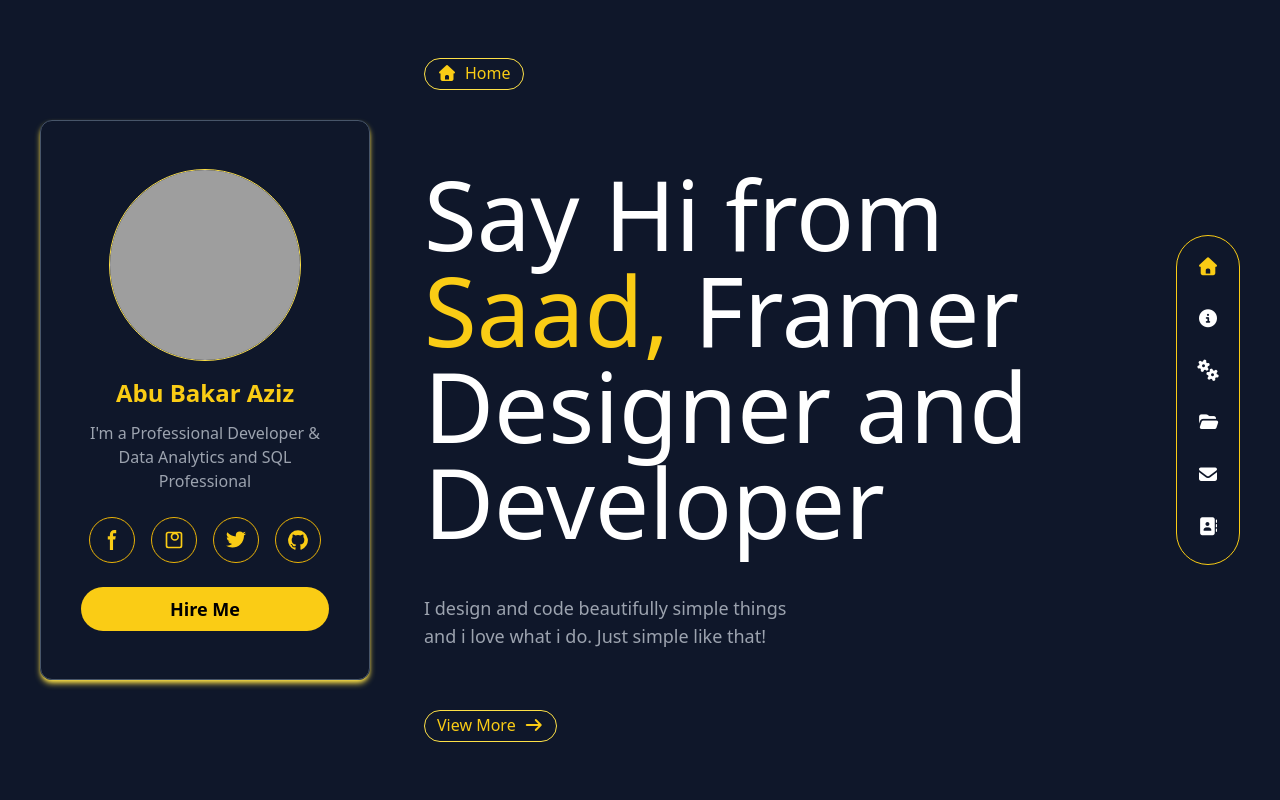
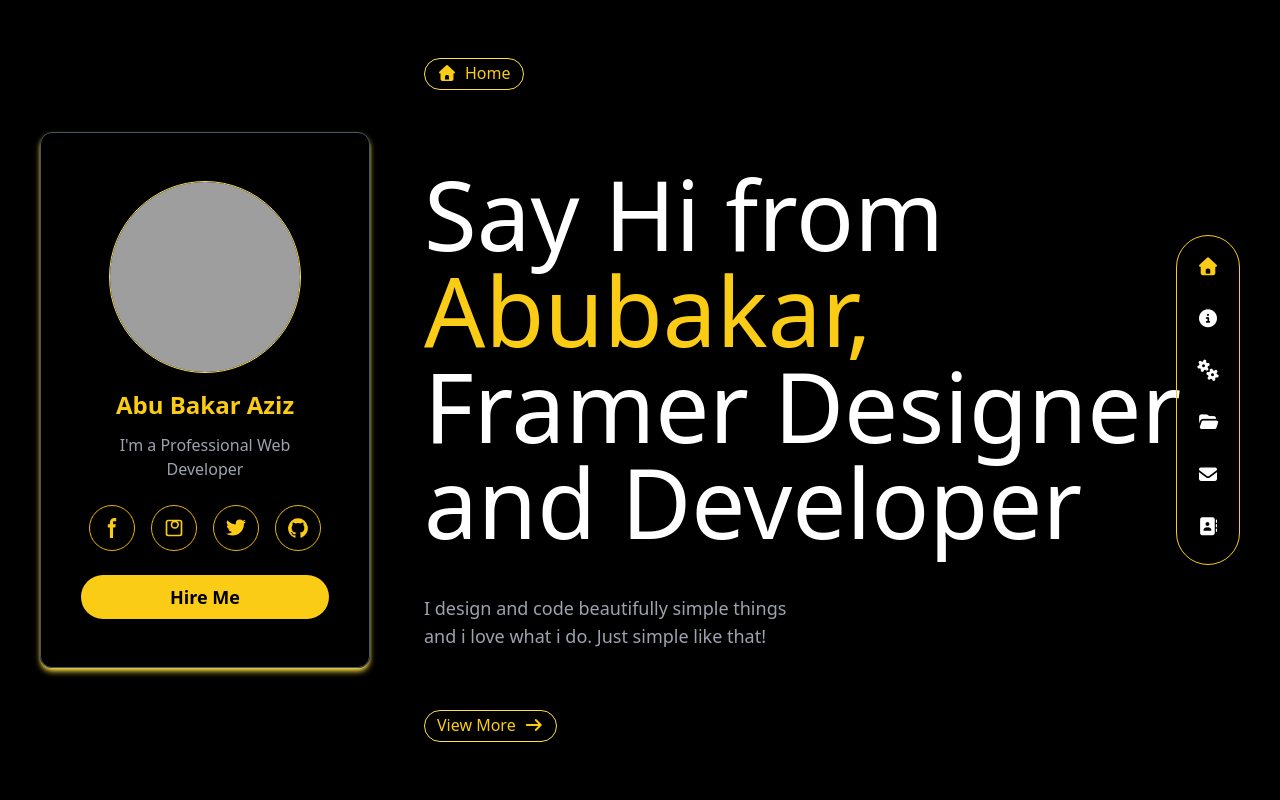
Before and after one commit to AbuBakarAziz1/AbuBakarAziz1.github.io, a plain HTML site: page index.html in a window 1280 px wide. Shown: the top 800 px of the page. Drawn offline with nearby package versions, Linux system fonts and the light colour scheme; grey boxes are pictures that could not be loaded.

Commit message:
Update index.html

```diff
--- a/index.html
+++ b/index.html
@@ -60,7 +60,7 @@
     </nav>
 
     <section id="home" class="h-screen bg-black">
-      <div class="bg-slate-900 text-white">
+      <div class="bg-black text-white">
         <div class="container mx-auto flex h-screen">
           <!-- Left side (Profile card) -->
           <div class="w-1/4 fixed top-1/2 left-10 transform -translate-y-1/2">
@@ -79,8 +79,7 @@
                 </h2>
 
                 <p class="text-gray-400 text-center mt-3">
-                  I'm a Professional Developer & Data Analytics and SQL
-                  Professional
+                  I'm a Professional Web Developer
                 </p>
 
                 <div class="my-6 flex justify-center">
@@ -190,7 +189,7 @@
                     class="text-8xl text-white mt-16 font-normal leading-wide pr-10 py-3"
                   >
                     Say Hi from
-                    <span class="text-yellow-400">Saad,</span> Framer Designer
+                    <span class="text-yellow-400">Abubakar,</span> Framer Designer
                     and Developer
                   </h1>
                   <p class="text-gray-400 text-lg pr-10 pt-8 pb-5 w-1/2">
```
